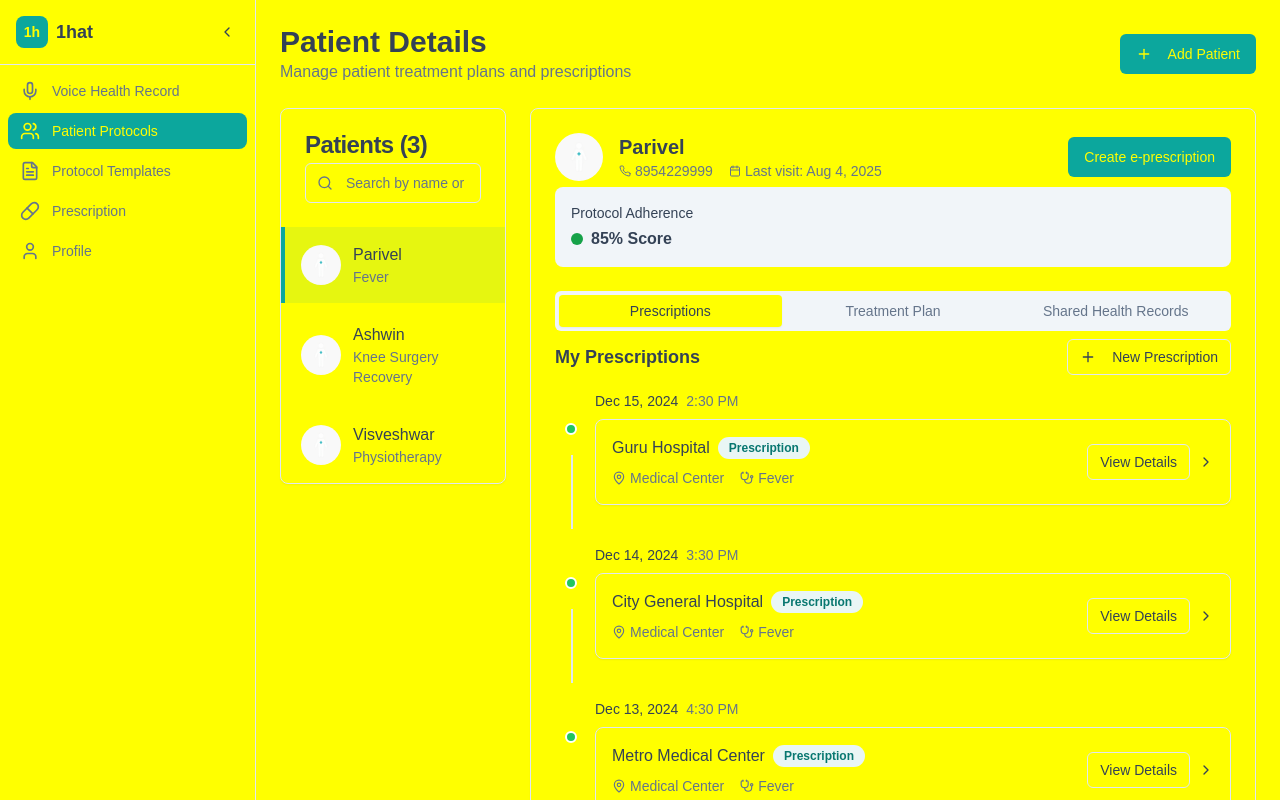
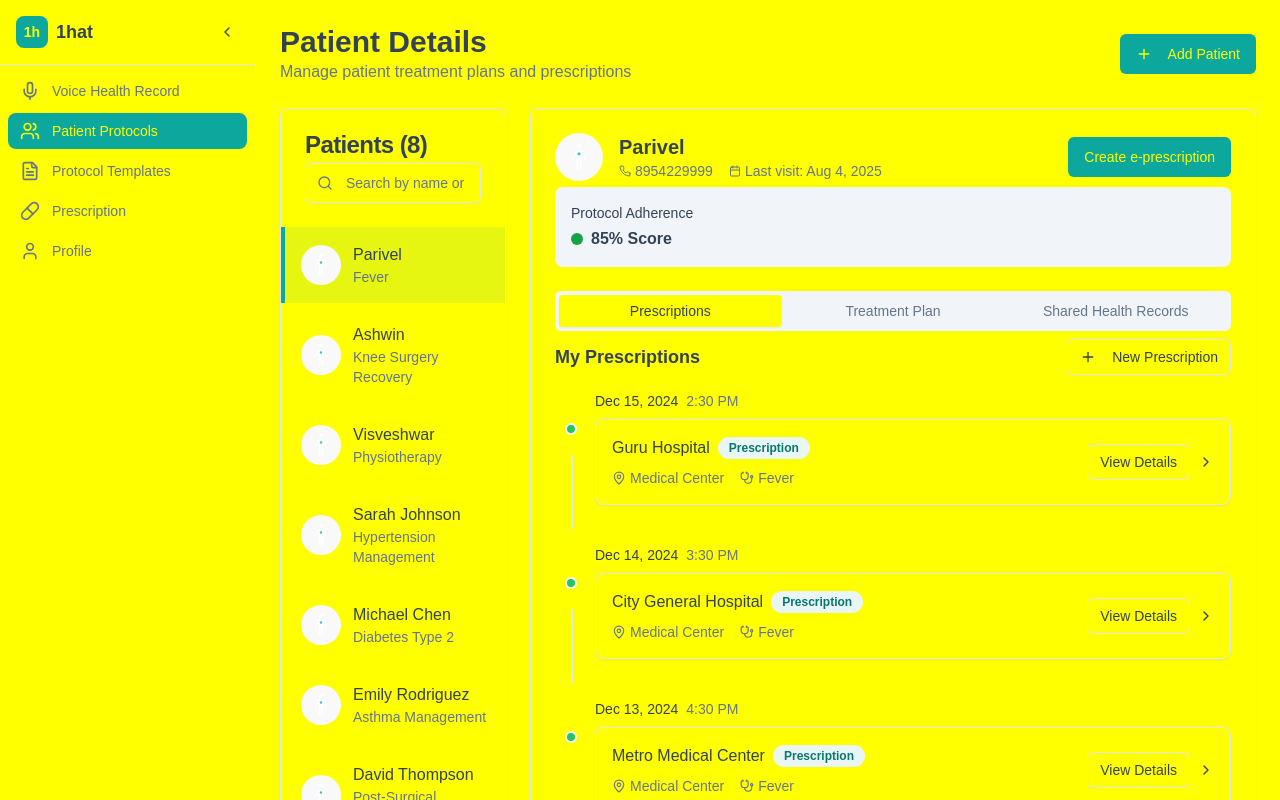
Before and after one commit to kpurusho1/onehatmockup, a React (Vite) app: page /patient-protocols in a window 1280 px wide. Shown: the top 800 px of the page. Built offline with nearby package versions, Linux system fonts and the light colour scheme; a web font is replaced by a local one.

Commit message:
Add more patients
Add 5 more patients to the patient list to allow for testing of the protocol creation flow.

```diff
--- a/src/pages/PatientProtocols.tsx
+++ b/src/pages/PatientProtocols.tsx
@@ -115,6 +115,156 @@ const patients = [
       }
     ],
     healthRecords: []
+  },
+  {
+    id: 4,
+    name: "Sarah Johnson",
+    phone: "7845692301",
+    adherence: 78,
+    diagnosis: "Hypertension Management",
+    avatar: patientGenericAvatar,
+    lastVisit: "Aug 10, 2025",
+    prescriptions: [
+      {
+        id: "P009",
+        medicine: "Lisinopril",
+        dosage: "10mg",
+        duration: "30 days",
+        hospital: "Cardiac Care Center"
+      },
+      {
+        id: "P010",
+        medicine: "Amlodipine",
+        dosage: "5mg",
+        duration: "30 days",
+        hospital: "Heart Health Clinic"
+      }
+    ],
+    healthRecords: [
+      { id: "H003", type: "pdf", name: "ECG Report - 2025-08-01", date: "Aug 1, 2025" }
+    ]
+  },
+  {
+    id: 5,
+    name: "Michael Chen",
+    phone: "5123478906",
+    adherence: 94,
+    diagnosis: "Diabetes Type 2",
+    avatar: patientGenericAvatar,
+    lastVisit: "Aug 15, 2025",
+    prescriptions: [
+      {
+        id: "P011",
+        medicine: "Metformin",
+        dosage: "500mg",
+        duration: "60 days",
+        hospital: "Endocrine Clinic"
+      },
+      {
+        id: "P012",
+        medicine: "Glipizide",
+        dosage: "5mg",
+        duration: "30 days",
+        hospital: "Diabetes Center"
+      },
+      {
+        id: "P013",
+        medicine: "Insulin Glargine",
+        dosage: "20 units",
+        duration: "30 days",
+        hospital: "Diabetes Center"
+      }
+    ],
+    healthRecords: []
+  },
+  {
+    id: 6,
+    name: "Emily Rodriguez",
+    phone: "3216549870",
+    adherence: 67,
+    diagnosis: "Asthma Management",
+    avatar: patientGenericAvatar,
+    lastVisit: "Aug 12, 2025",
+    prescriptions: [
+      {
+        id: "P014",
+        medicine: "Albuterol Inhaler",
+        dosage: "2 puffs",
+        duration: "30 days",
+        hospital: "Respiratory Care Center"
+      },
+      {
+        id: "P015",
+        medicine: "Fluticasone",
+        dosage: "110mcg",
+        duration: "30 days",
+        hospital: "Allergy & Asthma Clinic"
+      }
+    ],
+    healthRecords: [
+      { id: "H004", type: "image", name: "Chest X-Ray", date: "Aug 5, 2025" }
+    ]
+  },
+  {
+    id: 7,
+    name: "David Thompson",
+    phone: "9087456321",
+    adherence: 45,
+    diagnosis: "Post-Surgical Recovery",
+    avatar: patientGenericAvatar,
+    lastVisit: "Aug 18, 2025",
+    prescriptions: [
+      {
+        id: "P016",
+        medicine: "Oxycodone",
+        dosage: "5mg",
+        duration: "7 days",
+        hospital: "General Surgery Center"
+      },
+      {
+        id: "P017",
+        medicine: "Cephalexin",
+        dosage: "500mg",
+        duration: "10 days",
+        hospital: "Post-Op Care Unit"
+      },
+      {
+        id: "P018",
+        medicine: "Ibuprofen",
+        dosage: "600mg",
+        duration: "14 days",
+        hospital: "Pain Management Clinic"
+      }
+    ],
+    healthRecords: []
+  },
+  {
+    id: 8,
+    name: "Lisa Wang",
+    phone: "6547893210",
+    adherence: 88,
+    diagnosis: "Mental Health Support",
+    avatar: patientGenericAvatar,
+    lastVisit: "Aug 20, 2025",
+    prescriptions: [
+      {
+        id: "P019",
+        medicine: "Sertraline",
+        dosage: "50mg",
+        duration: "90 days",
+        hospital: "Mental Health Center"
+      },
+      {
+        id: "P020",
+        medicine: "Lorazepam",
+        dosage: "0.5mg",
+        duration: "30 days",
+        hospital: "Anxiety Clinic"
+      }
+    ],
+    healthRecords: [
+      { id: "H005", type: "pdf", name: "Psychological Assessment", date: "Aug 10, 2025" }
+    ]
   }
 ];
 
```
